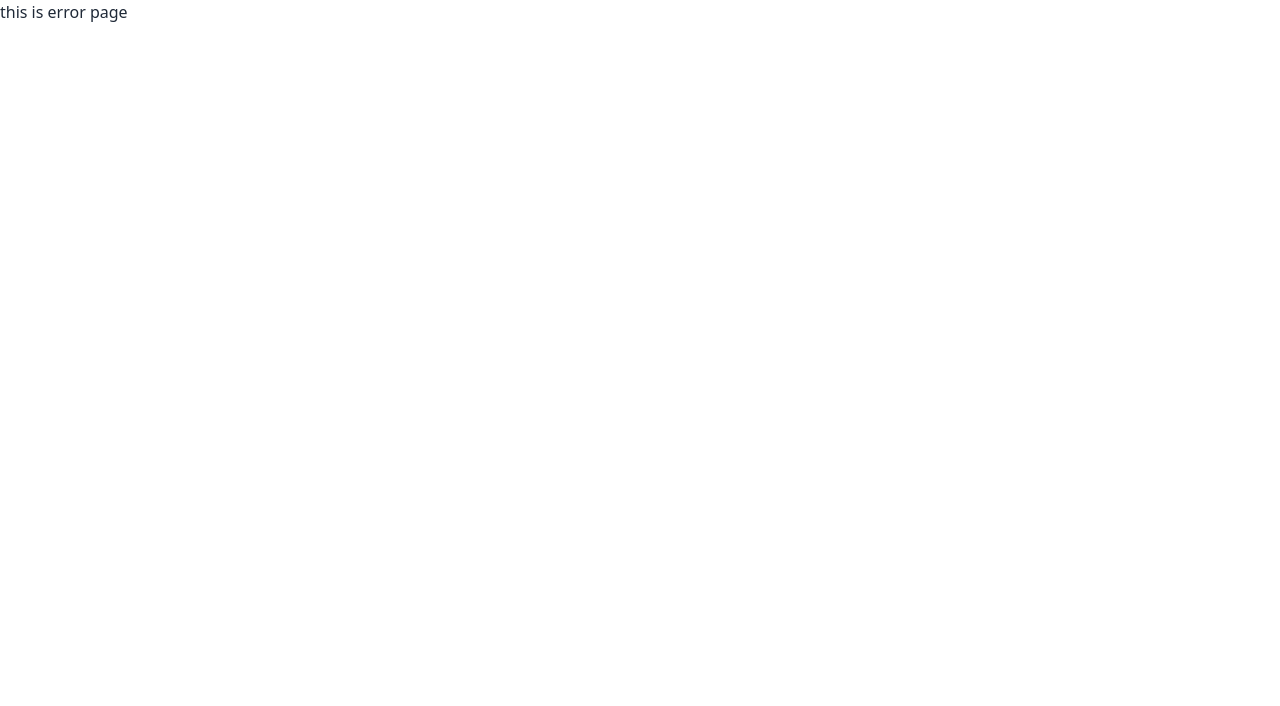
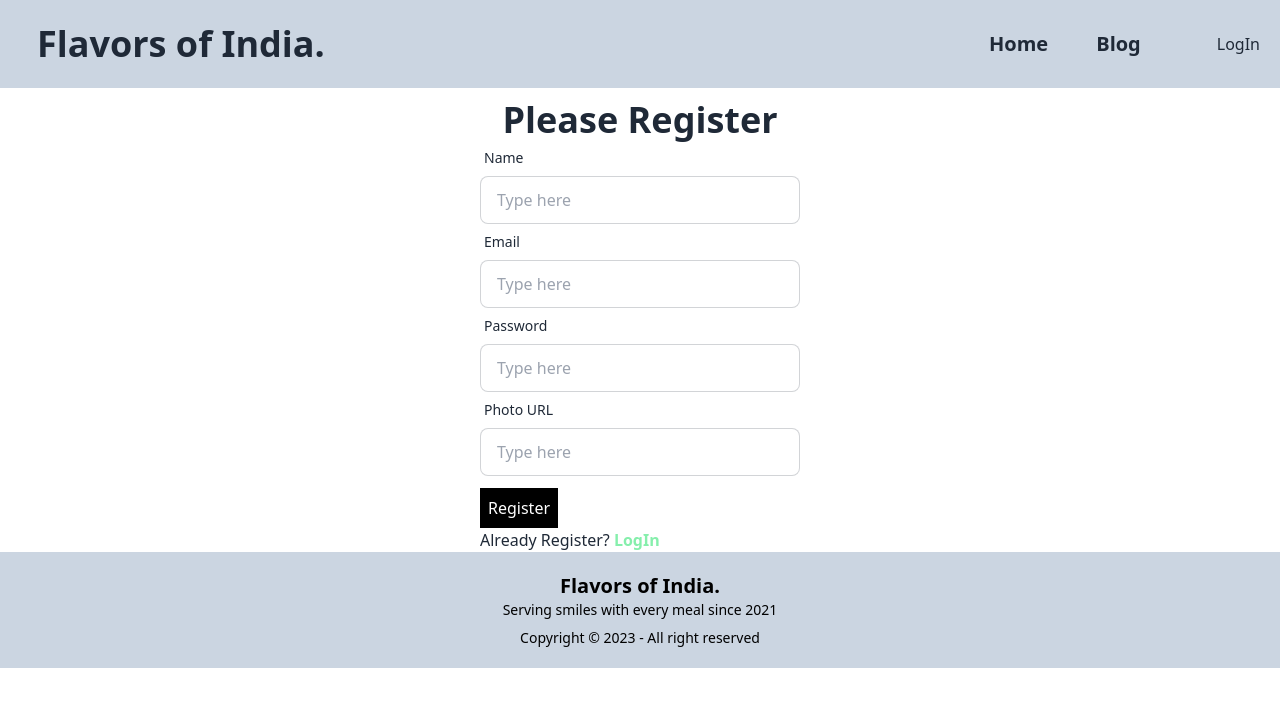
Before and after one commit to IrrfaanAli/FloversOfIndia-Client, a React (Vite) app: page /register in a window 1280 px wide. Before the commit this address had no page. Shown: the top 706 px of the page. Built offline with nearby package versions, Linux system fonts and the light colour scheme; no server answers.

Commit message:
google and github intregation added

```diff
--- a/src/components/Card.jsx
+++ b/src/components/Card.jsx
@@ -1,8 +1,8 @@
 import React from 'react';
+import { Link } from 'react-router-dom';
 
 const Card = (props) => {
-    // [name,picture_url,years_of_experience,number_of_recipes,likes,id]
-    const { name,picture_url,years_of_experience,number_of_recipes,likes,id } = props.chefs;
+    const {chef_id,picture_url,name,years_of_experience,number_of_recipes,like } = props.chefs;
 
 
     return (
@@ -16,9 +16,9 @@ const Card = (props) => {
                     <h2 className="card-title">{name}</h2>
                     <p>{years_of_experience}</p>
                     <p>{number_of_recipes}</p>
-                    <p>{likes}</p>
+                    <p>{like}</p>
                     <div className="card-actions">
-                        <button className="btn btn-primary">View Recipes</button>
+                     <Link to={`/chef/${chef_id}`}>  <button className="btn btn-primary">View Recipes</button></Link>
                     </div>
                 </div>
             </div>
--- a/src/components/Header.jsx
+++ b/src/components/Header.jsx
@@ -1,8 +1,24 @@
-import React from 'react';
+import React, { useContext } from 'react';
 
 import ActiveLink from './ActiveLink';
+import { AuthContext } from '../providers/AuthProvider';
+import { Link } from 'react-router-dom';
+
 
 const Header = () => {
+
+     const{user,logout} = useContext(AuthContext);
+     console.log(user);
+
+     const handleLogOut  = () =>{
+        logout()
+        .then()
+        .catch(error =>{
+            console.log(error);
+        })
+     }
+
+
     return (
         <div>
             <div className="navbar  bg-slate-300 p-5">
@@ -17,16 +33,12 @@ const Header = () => {
                     <ActiveLink to={'/blog'}><button className='text-xl font-semibold'>Blog</button></ActiveLink>
                 </div>
                 <div className="form-control mr-5">
-                        <button className='text-xl font-semibold'>Click to Pdf</button>
+                        <button className='text-xl font-semibold'></button>
                 </div>
 
-                    <div className="dropdown dropdown-end">
-                        <label tabIndex={0} className="btn btn-ghost btn-circle avatar">
-                            <div className="w-10 rounded-full">
-                                <img src="" />
-                            </div>
-                        </label>
-
+                    <div>
+                        {user ? <button onClick={handleLogOut}>LogOut</button> :
+                        <Link to={'/login'}><button>LogIn</button></Link>}
                     </div>
                 </div>
             </div>
--- /dev/null
+++ b/src/components/InfoChefs.jsx
@@ -0,0 +1,39 @@
+import React, { useState } from 'react';
+import { useLoaderData } from 'react-router-dom';
+import RecipeInfo from './RecipeInfo';
+
+
+const InfoChefs = () => {
+    const info = useLoaderData();
+
+    return (
+        <>
+            <div>
+            <div className="hero min-h-screen bg-base-200">
+                    <div className="hero-content flex-col lg:flex-row">
+                        <img src={info.picture_url} className="max-w-sm rounded-lg shadow-2xl" />
+                        <div>
+                            <h1 className="text-5xl font-bold">{info.name}</h1>
+                            <p className="py-6">{info.bio}</p>
+                            <p>{info.likes}</p>
+                            <p>{info.number_of_recipes}</p>
+                            <p>{info.years_of_experience}</p>
+
+                        </div>
+                    </div>
+                </div>
+            </div>
+
+            <div>
+
+            <div className='flex  gap-4 p-10'>
+                    {info.recipes.map((r) => <RecipeInfo key={r.recipe_name} rf={r}></RecipeInfo>)}
+            </div>
+
+            </div>
+
+        </>
+    );
+};
+
+export default InfoChefs;
--- /dev/null
+++ b/src/components/LogIn.jsx
@@ -0,0 +1,83 @@
+import React, { useContext, useState } from 'react';
+import { Link, useNavigate } from 'react-router-dom';
+import { AuthContext } from '../providers/AuthProvider';
+import { GithubAuthProvider, GoogleAuthProvider, getAuth, signInWithPopup } from 'firebase/auth';
+import app from '../firebase/firebase.config'
+
+const LogIn = () => {
+
+    const auth = getAuth(app);
+    const GoogleProvider = new GoogleAuthProvider();
+    const GithubProvider = new GithubAuthProvider();
+    const { userlogin } = useContext(AuthContext);
+    const  navigate = useNavigate();
+    const handleLogIn = event => {
+
+        event.preventDefault();
+
+        const form = event.target;
+
+        const email = form.email.value;
+        const password = form.password.value;
+
+
+
+        userlogin(email, password)
+            .then(result => {
+                const loggedUser = result.user;
+                 navigate('/');
+            })
+            .catch(err=> {
+             console.log(err)
+            })
+
+
+
+    }
+    const handleGoolgeSignIn = () =>{
+        signInWithPopup(auth,GoogleProvider)
+        .then(result => {
+            const loggedUser = result.user;
+            console.log(loggedUser)
+
+        })
+        .catch(error =>{
+            console.log(error);
+        })
+    }
+    const handleGithubSignIn = () =>{
+        signInWithPopup(auth,GithubProvider)
+        .then(result => {
+            const loggedUser = result.user;
+            console.log(loggedUser)
+
+        })
+        .catch(error =>{
+            console.log(error);
+        })
+    }
+    return (
+        <div>
+            <div className="form-control w-full max-w-xs">
+                <form onSubmit={handleLogIn}>
+                    <label className="label">
+                        <span className="label-text"> Email</span>
+                    </label>
+                    <input type="text" placeholder="Type here" name='email' className="input input-bordered w-full max-w-xs" />
+                    <label className="label">
+                        <span className="label-text">Password</span>
+                    </label>
+                    <input type="password" placeholder="Type here" name='password' className="input input-bordered w-full max-w-xs" />
+                    <button type='submit' className='bg-black text-white mt-3'>LogIn</button>
+                </form>
+                <button onClick={handleGoolgeSignIn}>Google </button>
+                <button onClick={handleGithubSignIn}>Github </button>
+
+                <Link to={'/register'}>Register</Link>
+            </div>
+
+        </div>
+    );
+};
+
+export default LogIn;
--- /dev/null
+++ b/src/components/RecipeInfo.jsx
@@ -0,0 +1,23 @@
+import React from 'react';
+
+const RecipeInfo = (props) => {
+
+    const {recipe_name,cooking_method,rating} = props.rf;
+
+    return (
+        <div >
+            <div className="card w-96 bg-base-100 shadow-xl">
+                    <div className="card-body">
+                        <h2 className="card-title">{recipe_name}</h2>
+                        <p>{cooking_method}</p>
+                        <p>{rating}</p>
+                        <div className="card-actions justify-end">
+                            <button className="btn btn-primary">Favorite</button>
+                        </div>
+                    </div>
+                </div>
+        </div>
+    );
+};
+
+export default RecipeInfo;
--- /dev/null
+++ b/src/components/Registration.jsx
@@ -0,0 +1,80 @@
+import React, { useContext, useState } from 'react';
+import { Link } from 'react-router-dom';
+import { AuthContext } from '../providers/AuthProvider';
+import { updateProfile } from 'firebase/auth';
+
+const Registration = () => {
+    const [error,setError] =useState('');
+    const { createUser } = useContext(AuthContext);
+
+    const handleRegister = event =>{
+        event.preventDefault();
+        const form = event.target;
+        const name = form.name.value;
+        const email = form.email.value;
+        const password = form.password.value;
+        const url= form.url.value;
+        console.log(name,email,password,url);
+
+
+        createUser(email,password)
+        .then(result =>{
+            const createUser = result.user;
+            updateUserData(result.user,name,url);
+            console.log(createUser);
+        })
+        .catch(error =>{
+            console.log(error)
+        })
+
+        if(password.length < 6){
+            setError("please provide at least 6 character in password")
+        }
+
+        const updateUserData= (user,name,url)=>{
+            updateProfile(user,{
+                displayName :name,
+                photoURL : url
+
+            })
+            .then(()=>{
+                console.log("name url updated")
+            })
+            .catch(error =>{
+                setError(error.message)
+            })
+        }
+
+
+    }
+    return (
+        <div className="form-control w-full max-w-xs mx-auto">
+            <p className='text-4xl font-bold text-center mt-3'>Please Register</p>
+            <form onSubmit={handleRegister}>
+                <label className="label">
+                    <span className="label-text">Name</span>
+                </label>
+                <input type="text" placeholder="Type here" name='name' required className="input input-bordered w-full max-w-xs" />
+                <label className="label">
+                    <span className="label-text"> Email</span>
+                </label>
+                <input type="text" placeholder="Type here" name='email' required className="input input-bordered w-full max-w-xs" />
+                <label className="label">
+                    <span className="label-text">Password</span>
+                </label>
+                <input type="password" placeholder="Type here" name='password' className="input input-bordered w-full max-w-xs" />
+                <label className="label">
+                    <span className="label-text">Photo URL</span>
+                </label>
+                <input type="text" placeholder="Type here" name='url' className="input input-bordered w-full max-w-xs" />
+
+                <button type='submit' className='bg-black text-white  p-2 mt-3'>Register</button>
+            </form>
+          <p >Already Register? <Link to={'/login'}><span className='bg-white text-green-300 font-bold'>LogIn </span></Link></p>
+           <p className='text-red-500'>{error}</p>
+        </div>
+
+    );
+};
+
+export default Registration;
--- a/src/firebase/firebase.config.js
+++ b/src/firebase/firebase.config.js
@@ -5,12 +5,12 @@ import { initializeApp } from "firebase/app";
 
 // Your web app's Firebase configuration
 const firebaseConfig = {
-  apiKey: "AIzaSyBh4Hh57vafz6DwoadXACgPndwzFWUZKfs",
-  authDomain: "chefs-recipe-client.firebaseapp.com",
-  projectId: "chefs-recipe-client",
-  storageBucket: "chefs-recipe-client.appspot.com",
-  messagingSenderId: "247072989231",
-  appId: "1:247072989231:web:292527a672be68d05ce6da"
+  apiKey:import.meta.env.VITE_APIKEY,
+  authDomain:import.meta.env.VITE_AUTHDOMAINN,
+  projectId:import.meta.env.VITE_PROJECTID,
+  storageBucket:import.meta.env.VITE_STORAGEBUCKET,
+  messagingSenderId:import.meta.env.VITE_MESSAGINGSENDERID,
+  appId: import.meta.env.VITE_APPID
 };
 
 // Initialize Firebase
--- a/src/main.jsx
+++ b/src/main.jsx
@@ -4,9 +4,12 @@ import './index.css'
 import {RouterProvider,
 } from "react-router-dom";
 import router from './routes/routes';
+import AuthProvider from './providers/AuthProvider';
 
 ReactDOM.createRoot(document.getElementById('root')).render(
   <React.StrictMode>
-     <RouterProvider router ={router}></RouterProvider>
+    <AuthProvider>
+    <RouterProvider router ={router}></RouterProvider>
+    </AuthProvider>
   </React.StrictMode>,
 )
--- /dev/null
+++ b/src/providers/AuthProvider.jsx
@@ -0,0 +1,53 @@
+import React, { createContext, useEffect, useState } from 'react';
+import { createUserWithEmailAndPassword, getAuth, onAuthStateChanged, signInWithEmailAndPassword, signOut } from "firebase/auth";
+import app from '../firebase/firebase.config'
+export const AuthContext = createContext(null);
+const auth = getAuth(app);
+
+const AuthProvider = ({ children }) => {
+
+
+    const [ user, setUser ] = useState(null);
+
+
+
+
+    const createUser = (email, password) => {
+        return createUserWithEmailAndPassword(auth, email, password);
+    }
+
+    const userlogin = (email, password) => {
+        return signInWithEmailAndPassword(auth, email, password);
+    }
+
+
+    const logout =()=>{
+         return signOut(auth);
+    }
+
+    useEffect(()=>{
+   const unsubscribe = onAuthStateChanged(auth, loggedUser =>{
+        console.log("observer");
+        setUser(loggedUser);
+
+        return ()=>{
+            unsubscribe();
+        }
+     })
+    },[])
+    const authInfo = {
+        user,
+        createUser,
+        userlogin,
+        logout
+
+    }
+
+    return (
+        <AuthContext.Provider value={authInfo}>
+            {children}
+        </AuthContext.Provider>
+    );
+};
+
+export default AuthProvider;
--- a/src/routes/routes.jsx
+++ b/src/routes/routes.jsx
@@ -3,6 +3,10 @@ import Main from '../layouts/Main';
 import Home from '../layouts/Home';
 import ErrorPage from '../components/ErrorPage';
 import BlogPage from '../components/BlogPage';
+import InfoChefs from '../components/infoChefs';
+import LogIn from '../components/LogIn';
+import Registration from '../components/Registration';
+
 
 const router = createBrowserRouter ([
 
@@ -19,6 +23,19 @@ const router = createBrowserRouter ([
         {
              path : "blog",
              element : <BlogPage></BlogPage>
+        },
+        {
+           path : "chef/:id",
+           element: <InfoChefs></InfoChefs>,
+           loader : ({params}) => fetch(`http://localhost:5000/chef/${params.id }`)
+        },
+        {
+         path :"login",
+         element:<LogIn></LogIn>
+        },
+        {
+         path :"register",
+         element:<Registration></Registration>
         }
 
      ]
```
